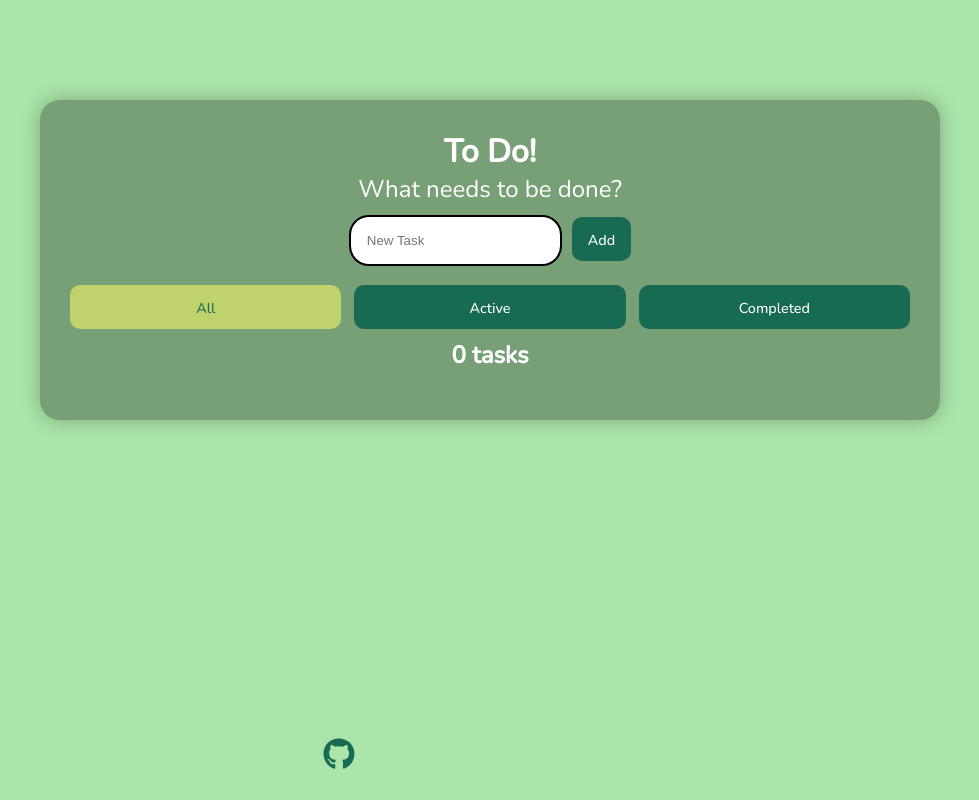
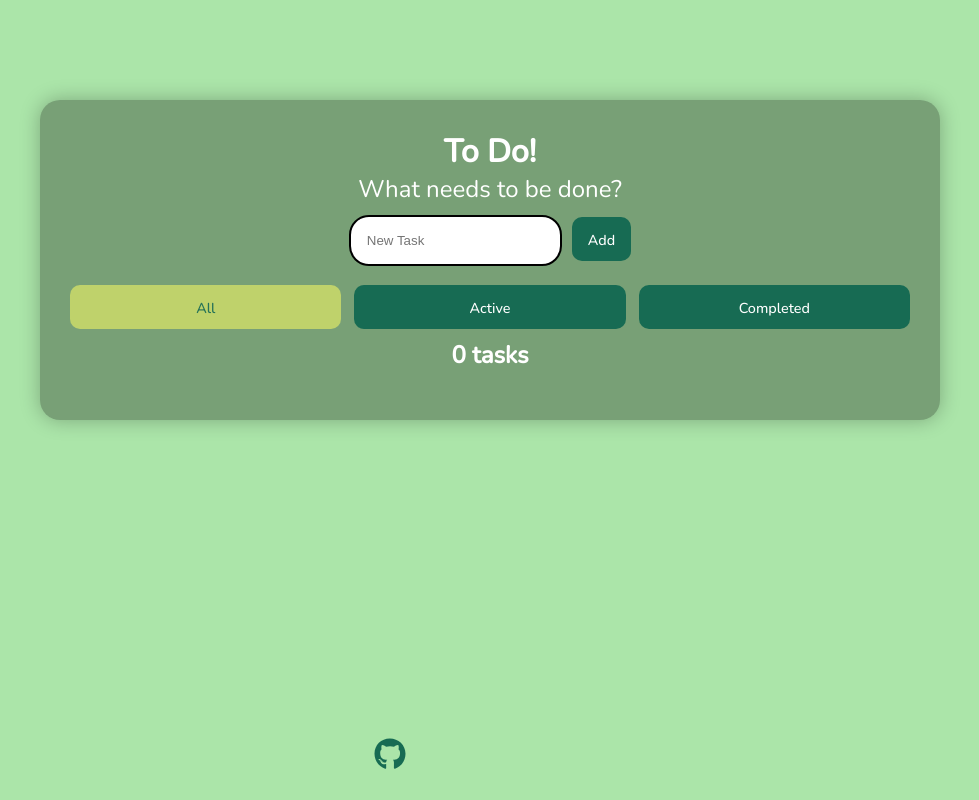
Before and after one commit to hello-sora/todo-react, a React (Create React App) app: page / in a window 1280 px wide. Shown: the whole page, without its empty margins (150-1129 px from the left). Built offline with nearby package versions, Linux system fonts and the light colour scheme.

Commit message:
Center github icon

```diff
--- a/src/index.css
+++ b/src/index.css
@@ -128,7 +128,7 @@ button:hover {
   pointer-events: none;
 }
 .footer {
-  width: 42%;
+  width: 50%;
   position: absolute;
   bottom: 0;
   text-align: center;
```
